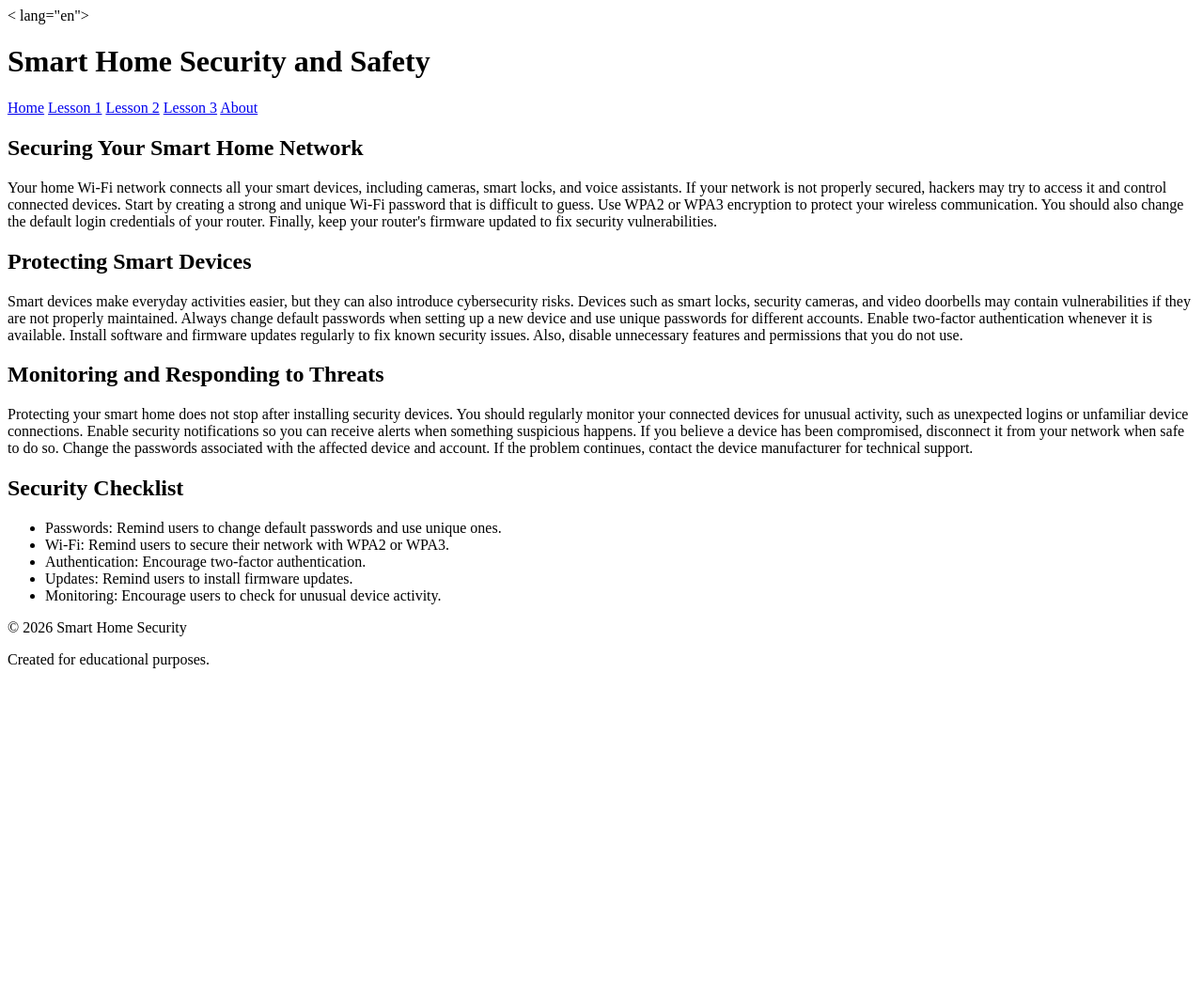
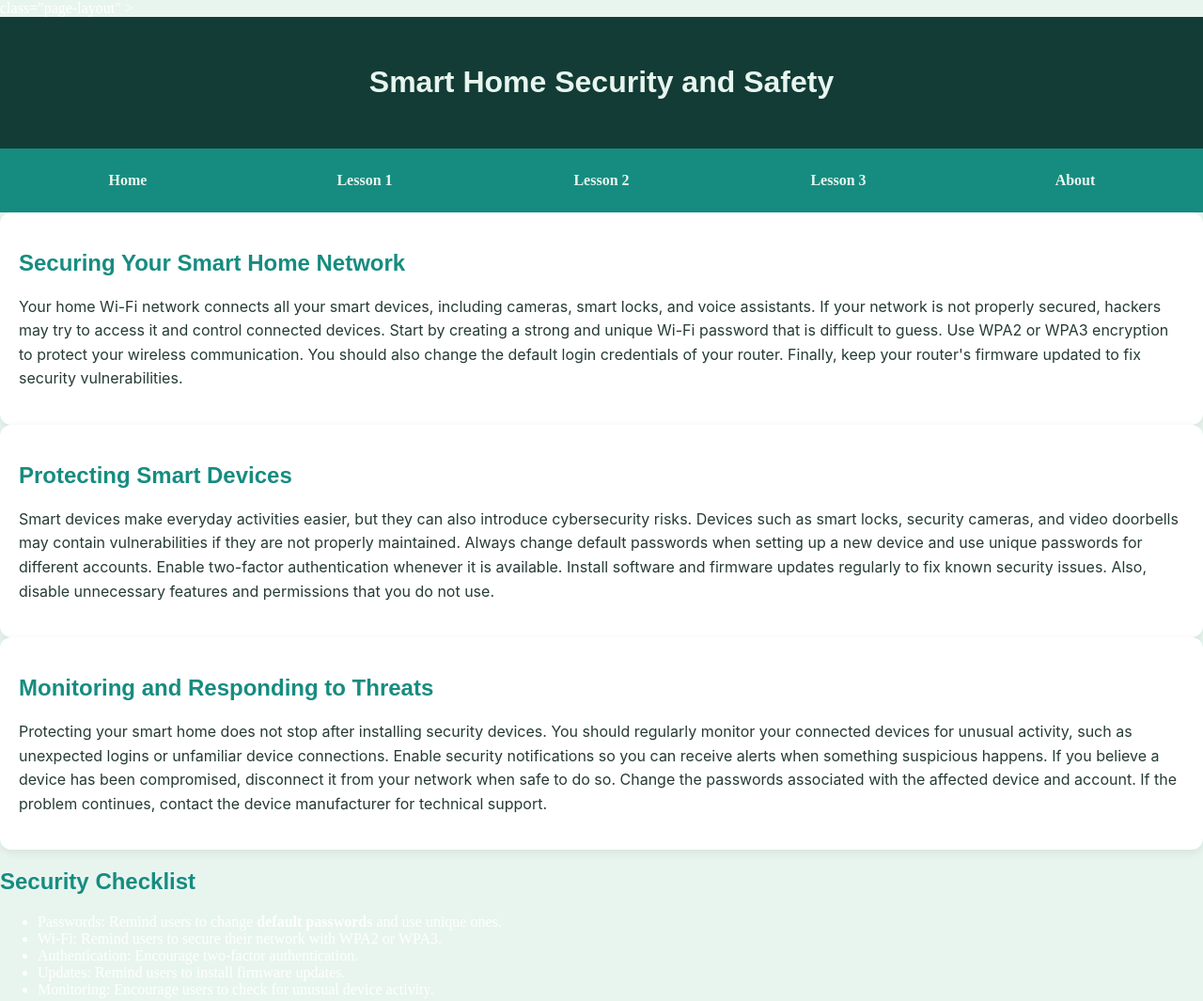
Before and after one commit to Ash21-bussiness/Smart-Home, a plain HTML site: page haifa.html in a window 1280 px wide. Shown: the top 1065 px of the page at 94% size. Before the commit the page ends 800 px from the top, so only its background shows below. Drawn offline with Linux system fonts and the light colour scheme.

Commit message:
Save Haifa CSS and HTML updates

```diff
--- a/assets/css/Haifa.css
+++ b/assets/css/Haifa.css
@@ -0,0 +1,85 @@
+/* Color palette:
+   Forest green: #123C35
+   Teal: #168C80
+   Mint: #A8E6CF
+   Pale green: #E8F5EF
+  Charcoal green: #263B36
+*/
+
+/* CRAP design principles:
+   Contrast, Repetition, Alignment and Proximity.
+*/
+
+
+body {
+background-color: #E8F5EF;
+color:white;
+margin: 0;
+padding: 0;
+line-height: 1.6
+font-family:inter,sans-serif;
+font-size: 16px ;
+}
+
+header {
+background-color: #123C35;
+color: #E8F5EF;
+padding: 30px;
+text-align: center;
+}
+
+nav {
+background-color: #168C80;
+padding: 15px;
+display: grid;
+grid-template-columns: repeat(5, 1fr);
+gap: 10px;
+text-align: center;
+}
+
+h1 {
+font-family: Poppins, sans-serif;
+font-size: 32px;
+font-weight: 700;
+text-align: center;
+color: #E8F5EF;
+}
+/* Repetition: Use the same font and color for all section headings. */
+h2 {
+    font-family: Poppins, sans-serif;
+    font-size: 24px;
+    font-weight: 600;
+    color: #168C80;
+    text-align: left;
+}
+/* Alignment: Keep paragraph text left-aligned for readability. */
+p {
+    font-family: Inter, sans-serif;
+    font-size: 16px;
+    font-weight: 400;
+    line-height: 1.6;
+    color: #263B36;
+    text-align: left;
+}
+nav a {
+    color: #E8F5EF;
+    text-decoration: none;
+    font-weight: 600;
+    padding: 10px;
+}
+
+nav a:hover {
+    background-color: #123C35;
+    border-radius: 8px;
+}
+
+/* Contrast: White background makes the card stand out.
+   Proximity: Padding adds space between the text and card edges.
+   Contrast: Rounded corners and shadow help separate cards from the background. */
+section {
+    background-color: #FFFFFF;
+    color: #263B36;
+    padding: 20px;
+    border-radius: 12px;
+    box-shadow: 0 3px 10px rgba(0, 0, 0, 0.08);
+}
--- a/haifa.html
+++ b/haifa.html
@@ -1,5 +1,5 @@
 <!DOCTYPE html>
-< lang="en">
+<html lang="en" >
 
 <head>
     <meta charset="UTF-8">
@@ -8,27 +8,29 @@
     <meta name="keywords" content="HTML, CSS, tutorial">
     <meta name="author" content="Aishah, Iman and Haifa">
     <title> Smart Homes </title>
-    <link rel="stylesheet" href="assets/css/haifa.css" target="_blank"
+    <link rel="stylesheet" href="assets/css/haifa.css" target="_blank">
 </head>
-
-<main>
+<body>
+         <div> class="page-layout" >
     <header>
         <h1>Smart Home Security and Safety</h1>
-
+       </div>
     </header>
 
 <nav>
 
     <a href="index.html">Home</a>
-    <a href="lesson1.html">Lesson 1</a>
-    <a href="lesson2.html">Lesson 2</a>
-   <a href="lesson3.html">Lesson 3</a>
+    <a href="haifa.html">Lesson 1</a>
+    <a href="aishah.html">Lesson 2</a>
+   <a href="iman.html">Lesson 3</a>
     <a href="about.html">About</a>
-
-
  </nav>
 
 <main>
+    <div class="cards-container">
+    </div>
+</main>
+
 <section>
      <h2>Securing Your Smart Home Network</h2>
     <p> Your home Wi-Fi network connects all your smart devices, including cameras, smart locks, and voice assistants. If your network is not properly secured, hackers may try to access it and control connected devices. Start by creating a strong and unique Wi-Fi password that is difficult to guess. Use WPA2 or WPA3 encryption to protect your wireless communication. You should also change the default login credentials of your router. Finally, keep your router's firmware updated to fix security vulnerabilities.</p>
@@ -43,13 +45,14 @@
      <h2>Monitoring and Responding to Threats</h2>
      <p>Protecting your smart home does not stop after installing security devices. You should regularly monitor your connected devices for unusual activity, such as unexpected logins or unfamiliar device connections. Enable security notifications so you can receive alerts when something suspicious happens. If you believe a device has been compromised, disconnect it from your network when safe to do so. Change the passwords associated with the affected device and account. If the problem continues, contact the device manufacturer for technical support.</p>
 </section>
+</div>
    </main>
 
 <aside>
 <h2>Security Checklist</h2>
 
 <ul>
-<li>Passwords: Remind users to change default passwords and use unique ones.</li>
+<li>Passwords: Remind users to change<strong> default passwords</strong> and use unique ones.</li>
 <li>Wi-Fi: Remind users to secure their network with WPA2 or WPA3.</li>
 <li>Authentication: Encourage two-factor authentication.</li>
 <li>Updates: Remind users to install firmware updates.</li>
```
Also changed, not shown: index.html (+7 -2 lines). Lines whose indentation alone changed are shown as unchanged.
